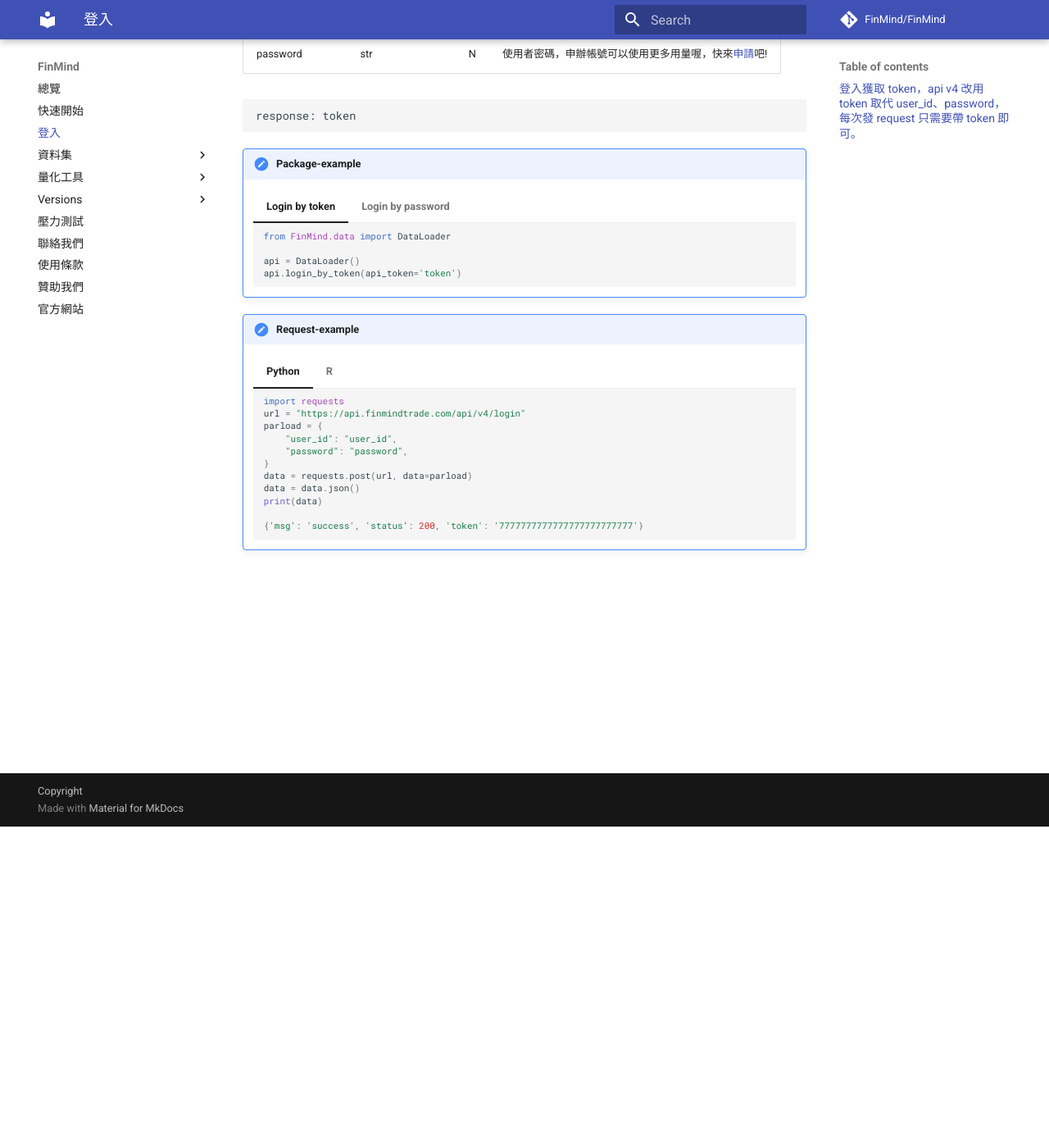
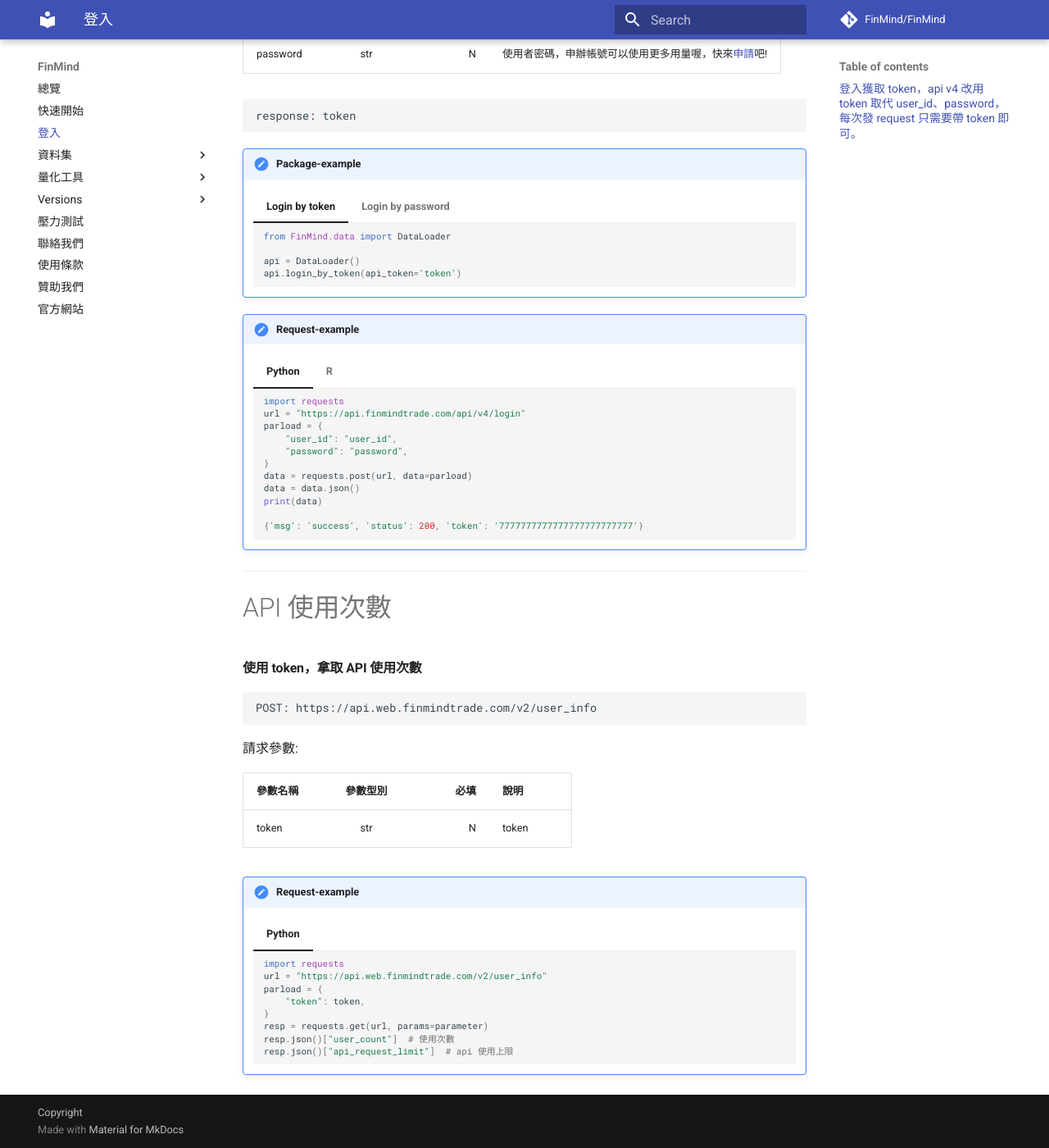
Before and after one commit to FinMind/FinMind-Doc, an MkDocs documentation site: the page built from docs/login.md, in a window 1280 px wide and 1400 px high, scrolled down 392 px. Shown: the whole window at 82% size. Built offline with MkDocs 1.6.1 and Material for MkDocs 9.7.7, drawn with Linux system fonts in a browser that asks for light colours; comment, search, counter and statistics services are not loaded.

Commit message:
feat: add api count

````diff
--- a/docs/login.md
+++ b/docs/login.md
@@ -71,3 +73,34 @@ response: token
         $token
         [1] "777777777777777777777777"
         ```
+
+----
+# API 使用次數
+
+#### 使用 token，拿取 API 使用次數
+
+```
+POST: https://api.web.finmindtrade.com/v2/user_info
+
+```
+
+請求參數:
+
+參數名稱       | 參數型別  | 必填	| 說明
+--------------|:-----:|-----:|------------------------
+token         | str |  N | token
+
+
+!!! request-example
+    === "Python"
+        ```python
+        import requests
+        url = "https://api.web.finmindtrade.com/v2/user_info"
+        parload = {
+            "token": token,
+        }
+        resp = requests.get(url, params=parameter)
+        resp.json()["user_count"]  # 使用次數
+        resp.json()["api_request_limit"]  # api 使用上限
+
+        ```
````
Also changed, not shown: other parts of docs/login.md (+2 -0 lines), .gitlab-ci.yml (+13 -13 lines).
